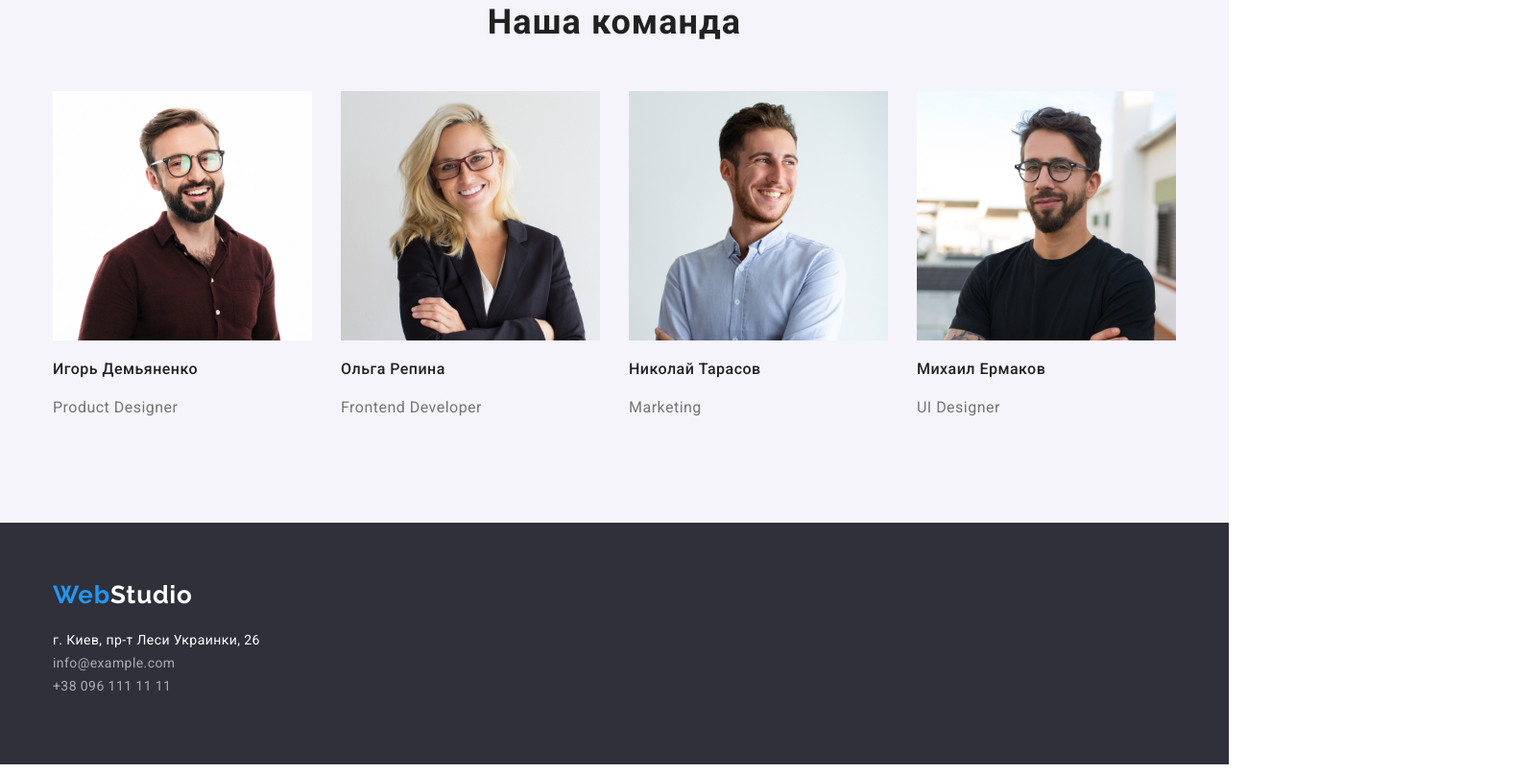
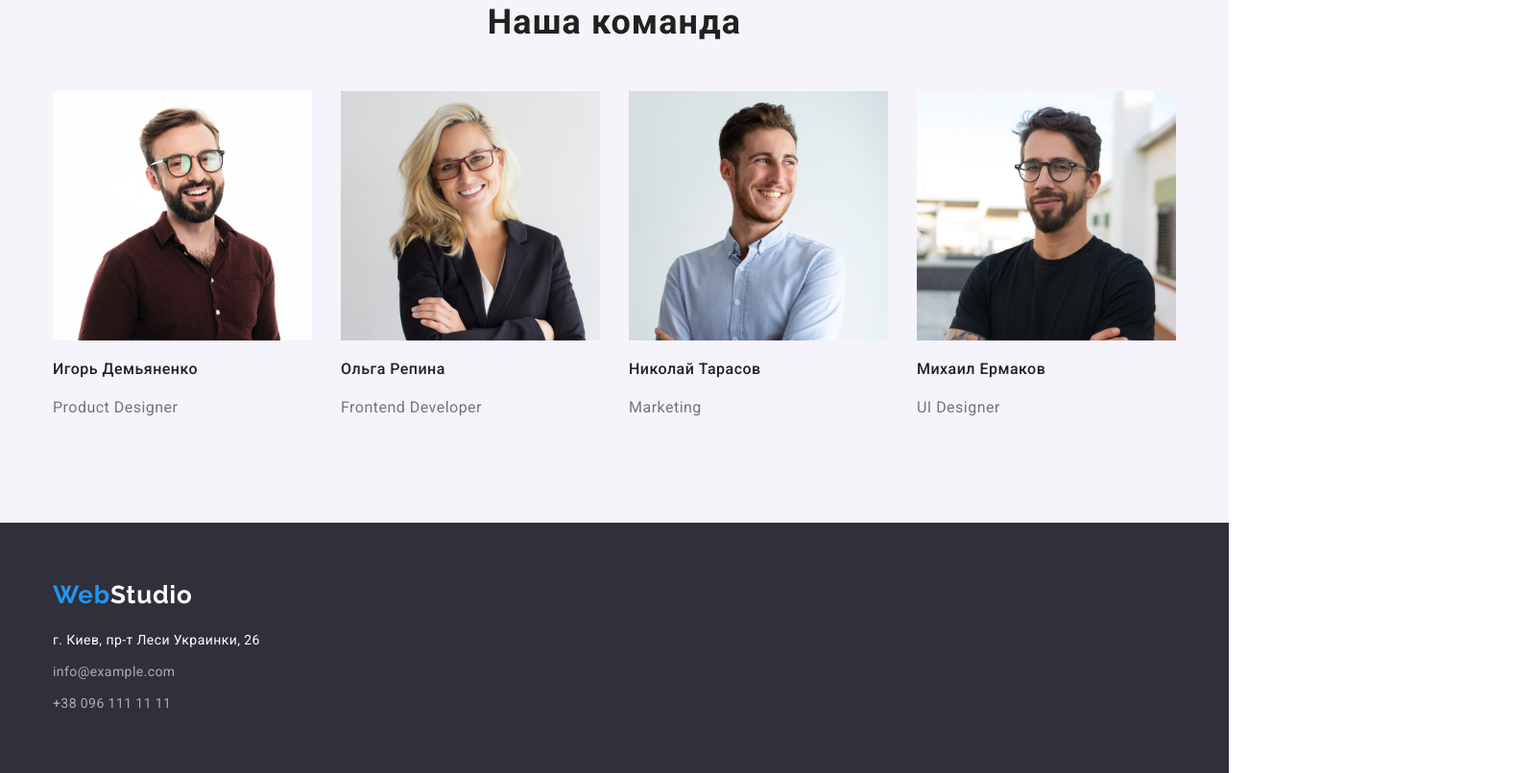
Before and after one commit to andriyhedzyk/goit-markup-hw-03, a plain HTML site: page index.html in a window 1280 px wide. Shown: the part 1539-2345 px from the top of the page at 96% size, 1600 px wide, since content can reach past the window. Drawn offline with nearby package versions, Linux system fonts and the light colour scheme.

Commit message:
Add files via upload

```diff
--- a/css/styles.css
+++ b/css/styles.css
@@ -32,15 +32,16 @@ img {
 .main-nav {
   display: flex;
   align-items: center;
+  padding-left: 15px;
+  padding-right: 15px;
 }
 .page-header {
   display: flex;
+  max-width: 1600px;
   align-items: center;
   margin-left: auto;
   margin-right: auto;
-  width: 1600px;
-  padding-right: 15px;
-  padding-left: 15px;
+
 }
 .logo {
   display: flex;
@@ -69,10 +70,10 @@ img {
   padding-left: 15px;
 }
 .contacts-container {
+  display: flex;
   align-items: center;
   margin-left: auto;
   margin-right: auto;
-  display: flex;
 }
 
 ul {
@@ -114,7 +115,8 @@ ul {
   margin-left: auto;
   margin-bottom: 0px;
   padding-top: 32px;
-  padding-left: 0px;
+  padding-left: 15px;
+  padding-right: 15px;
   padding-bottom: 32px;
 }
 .contacts-nav .item + .item {
@@ -291,44 +293,62 @@ ul {
   padding-left: 15px;
 }
 .footer {
-   background-color: #2f303a;
-  align-items: center;
-  margin-left: auto;
-  margin-right: auto;
   max-width: 1600px;
-  height: 252px;
+  background-color: #2f303a;
   padding-right: 15px;
   padding-left: 15px;
   padding-top: 60px;
   padding-bottom: 60px;
+  margin-left: auto;
+  margin-right: auto;
 }
 .footer-box {
   margin-right: 70px;
 }
 .contact-box {
   width: 231px;
-  margin-top: 20px;
-  margin-right: 0;
 }
 
 .studio-logo-footer {
   color: var(--backround-color);
 }
 
-.address {
+.address-title {
   color: var(--backround-color);
   font-style: normal;
   font-size: 14px;
   line-height: 1.71;
   letter-spacing: 0.03em;
+  margin-top: 20px;
+  margin-bottom: 9px;
 }
-.footer .email,
 .footer .tel {
+  display: block;
+  font-style: normal;
   color: var(--foter-color);
   font-size: 14px;
   line-height: 1.71;
   letter-spacing: 0.03em;
-  margin-top: 9px;
+  text-decoration: none;
+}
+.footer-email {
+  display: block;
+  font-style: normal;
+  color: var(--foter-color);
+  font-size: 14px;
+  line-height: 1.71;
+  letter-spacing: 0.03em;
+  margin: 0px;
+  margin-bottom: 9px;
+  text-decoration: none;
+}
+
+.address {
+  display: flex;
+  margin-bottom: auto;
+  margin-top: auto;
+  flex-direction: column;
+  align-items: baseline;
 }
 /* Button */
 .button {
@@ -376,6 +396,9 @@ ul {
 
 /* PROJECTS */
 .projects {
+  max-width: 1600px;
+  margin-left: auto;
+  margin-right: auto;
   border-top: 1px solid #ececec;
 }
 .projects h2 {
--- a/index.html
+++ b/index.html
@@ -138,14 +138,14 @@
                 <span class="web-studio-logo">Web</span><span class="studio-logo-footer">Studio</span>
             </a>
             <div class="contact-box">
-                <address>
-                    <a class="address">г. Киев, пр-т Леси Украинки, 26</a>
+                <address class="address">
+                    <p class="address-title">г. Киев, пр-т Леси Украинки, 26</p>
+                    <a href="mailto:info@example.com" class="footer-email">info@example.com</a>
+                    <a href="tel:+38(096)1111111" class="tel">+38 096 111 11 11</a>
                 </address>
-                <a class="email" href="mailto:info@example.com">info@example.com</a><br>
-                <a class="tel" href="tel:+38(096)1111111">+38 096 111 11 11</a>
             </div>
         </div>
-    </div>
+        </div>
 </footer>
 </body>
 
```
Also changed, not shown: portfolio.html (+4 -4 lines).
